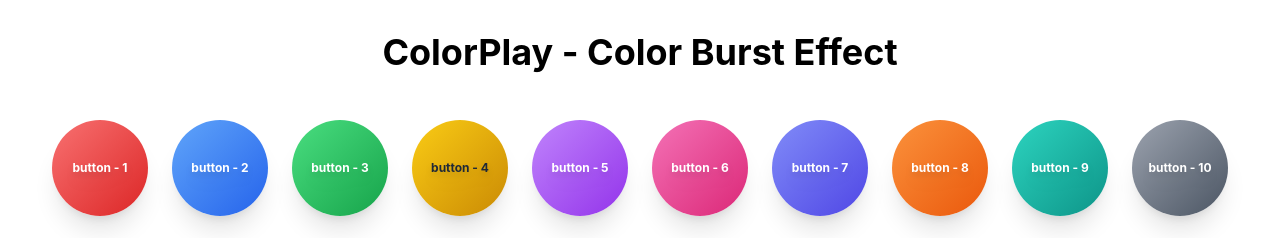
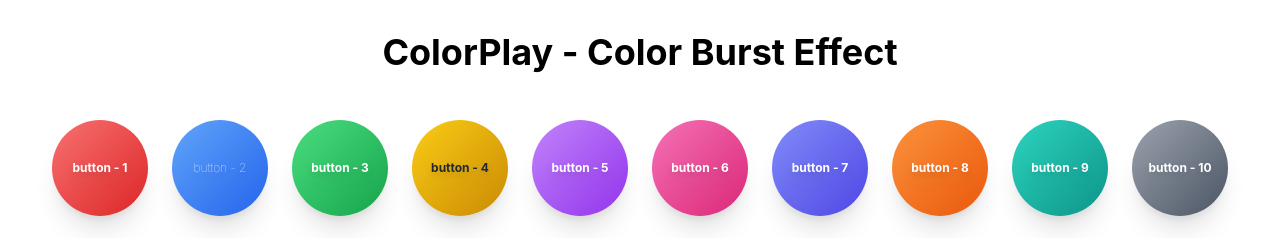
Before and after one commit to knowinGit-CSI/colorplay-1, a React (Create React App) app: page / in a window 1280 px wide. Shown: the top 238 px of the page. Built offline with nearby package versions, Linux system fonts and the light colour scheme.

Commit message:
Fix issue #4:changed font weight

```diff
--- a/src/components/bubbles/Bubble02.js
+++ b/src/components/bubbles/Bubble02.js
@@ -10,7 +10,7 @@ const Bubble02 = ({ title = "button - 2" }) => {
 
       {/* Main bubble */}
       <div className="relative z-10 bg-gradient-to-br from-blue-400 to-blue-600 w-24 h-24 rounded-full shadow-xl hover:shadow-2xl transition-all duration-500 ease-out hover:scale-110 flex items-center justify-center group-hover:animate-pulse">
-        <span className="text-white text-xs font-bold text-center px-2 drop-shadow-lg">{title}</span>
+        <span className="text-white text-xs font-thin text-center px-2 drop-shadow-lg">{title}</span>
 
         {/* Inner sparkle effect */}
         <div className="absolute inset-2 rounded-full bg-gradient-to-t from-transparent to-white opacity-0 group-hover:opacity-30 transition-opacity duration-500"></div>
```
